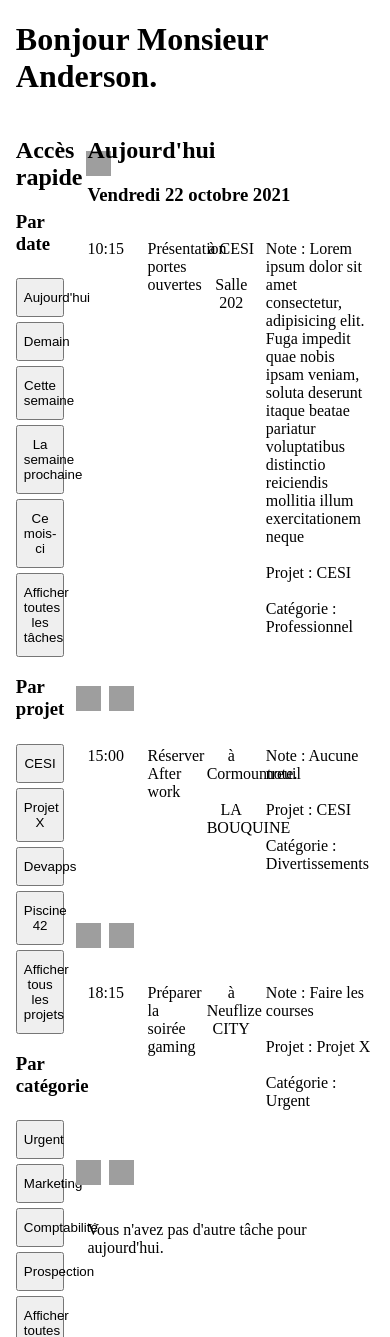
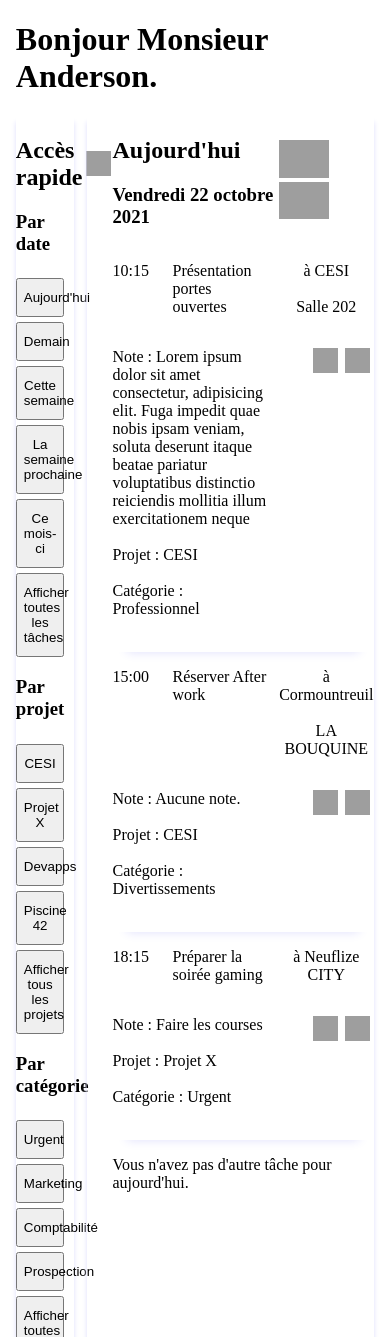
Before and after one commit to Nemamiah/todolist, a PHP site: page / in a window 390 px wide. Shown: the part 91-1428 px from the top of the page. Run offline with PHP 8.4, Linux system fonts and the light colour scheme; grey boxes are pictures that could not be loaded.

Commit message:
restAccesRapideResponsive

```diff
--- a/base.css
+++ b/base.css
@@ -31,11 +31,11 @@
     flex-direction: column;
 }
 
-.flexA{
+.spaceA{
     justify-content: space-around;
 }
 
-.flexB{
+.spaceB{
     justify-content: space-between;
 }
 
@@ -97,6 +97,11 @@
     margin-bottom:60px;
 }
 
+.mtb1{
+    margin-top:1vw;
+    margin-right: 1vw;
+}
+
 .mlr1{
     margin-left: 1vw;
     margin-right: 1vw;
@@ -146,6 +151,10 @@
 
 .pr35{
     padding-right: 35px;
+}
+
+.pl25p{
+    padding-left:25px;
 }
 
 .mrt10p5{
--- a/color.css
+++ b/color.css
@@ -0,0 +1,13 @@
+.neoStyle {
+  border-radius: 13px;
+  background: linear-gradient(45deg, #dbdade, #ffffff);
+  box-shadow: 22px -22px 43px #d3d3d7, -22px 22px 43px #ffffff;
+}
+
+.bsd{
+    box-shadow: 0px 5px 5px rgb(223, 223, 252);
+}
+
+.bsdB{
+    box-shadow: 0px 15px 10px -15px rgb(223, 223, 252);
+}
--- a/index.html
+++ b/index.html
@@ -12,7 +12,7 @@
   </head>
 
   <body>
-    <header class="flex flexB alignC mlr2">
+    <header class="flex spaceB alignC mlr2">
       <a href="#"><img src="https://to-do-cdn.microsoft.com/static-assets/c87265a87f887380a04cf21925a56539b29364b51ae53e089c3ee2b2180148c6/icons/logo.png" alt="Logo Mytotool" title="Mytotool" class="w50p" /></a>
       <div class="flex flexE cgap10 w70 alignC">
         <div class="flex alignC">
@@ -27,7 +27,7 @@
         </div>
 
         <nav class="">
-          <a href="#"><img type="button" class="w50p mlr1 " src="https://image.flaticon.com/icons/png/512/1250/1250151.png" alt="Ajouter une tâche" /></a>
+          <a href="#"><img type="button" class="w50p mlr1" src="https://image.flaticon.com/icons/png/512/1250/1250151.png" alt="Ajouter une tâche" /></a>
           <a href="#"><img type="button" class="w50p mlr1" src="https://image.flaticon.com/icons/png/512/1250/1250165.png" alt="Notifications" /></a>
           <a href="#"><img type="button" class="w50p mlr1" src="https://image.flaticon.com/icons/png/512/1250/1250296.png" alt="Profil" /></a>
           <a href="#"><img type="button" class="w50p mlr1" src="https://image.flaticon.com/icons/png/512/1250/1250257.png" alt="Déconnexion " /></a>
@@ -37,10 +37,10 @@
 
     <h1 class="mlr2">Bonjour Monsieur Anderson.</h1>
 
-    <main class="flex flexB mlr2">
+    <main class="flex spaceB mlr2">
       <aside class="menuAside">
-        <section class="w15">
-          <div class="flex flexB alignC"><h2>Accès rapide</h2>
+        <section class="w15 bsd">
+          <div class="flex spaceB alignC"><h2>Accès rapide</h2>
           <input
               class="wh25p mlr1"
               type="image"
@@ -92,13 +92,22 @@
         </section>
       </aside>
 
-      <section class="w70">
-        <h2>Aujourd'hui</h2>
+      <section class="w70 bsd">
+        <article class="flex spaceB alignC">
+          <div>
+            <h2 class="pl25p">Aujourd'hui</h2>
 
-        <h3>Vendredi 22 octobre 2021</h3>
+            <h3 class="pl25p">Vendredi 22 octobre 2021</h3>
+          </div>
+          <div>
+            <a href="#"><img type="button" class="w50p mlr1" src="https://image.flaticon.com/icons/png/512/1250/1250262.png" alt="Période prédécente" title="Période précédente"></a>
+            <a href="#"><img type="button" class="w50p mlr1" src="https://image.flaticon.com/icons/png/512/1250/1250306.png" alt="Période suivante" title="Période suivante"></a>
+          </div>
+        </article>
 
-        <article class="flex flexCol">
-          <div class="grid gtc cgap10">
+
+        <article class="flex flexCol pl25p ">
+          <div class="grid gtc cgap10 bsdB">
             <p>10:15</p>
             <p>Présentation portes ouvertes</p>
             <p class="tac">
@@ -120,13 +129,13 @@
             <div class="m1em flex flexE alignS">
                 <a href="#"><img src="https://image.flaticon.com/icons/png/512/1250/1250180.png"
                   class="wh25p mw75p mlr1" alt="Supprimer la tâche" title="Supprimer"></a>
-                <a href="#"><img src="https://image.flaticon.com/icons/png/512/1250/1250578.png"
+                <a href="#"><img src="https://image.flaticon.com/icons/png/512/1250/1250185.png"
                   class="wh25p mw75p mlr1" alt="Tâche traitée" title="Traité"></a>
 
             </div>
           </div>
 
-          <div class="grid gtc cgap10">
+          <div class="grid gtc cgap10 bsdB">
             <p>15:00</p>
             <p>Réserver After work</p>
             <p class="tac">
@@ -152,7 +161,7 @@
             </div>
           </div>
 
-          <div class="grid gtc cgap10">
+          <div class="grid gtc cgap10 bsdB">
             <p>18:15</p>
             <p>Préparer la soirée gaming</p>
             <p class="tac">à Neuflize CITY</p>
```
